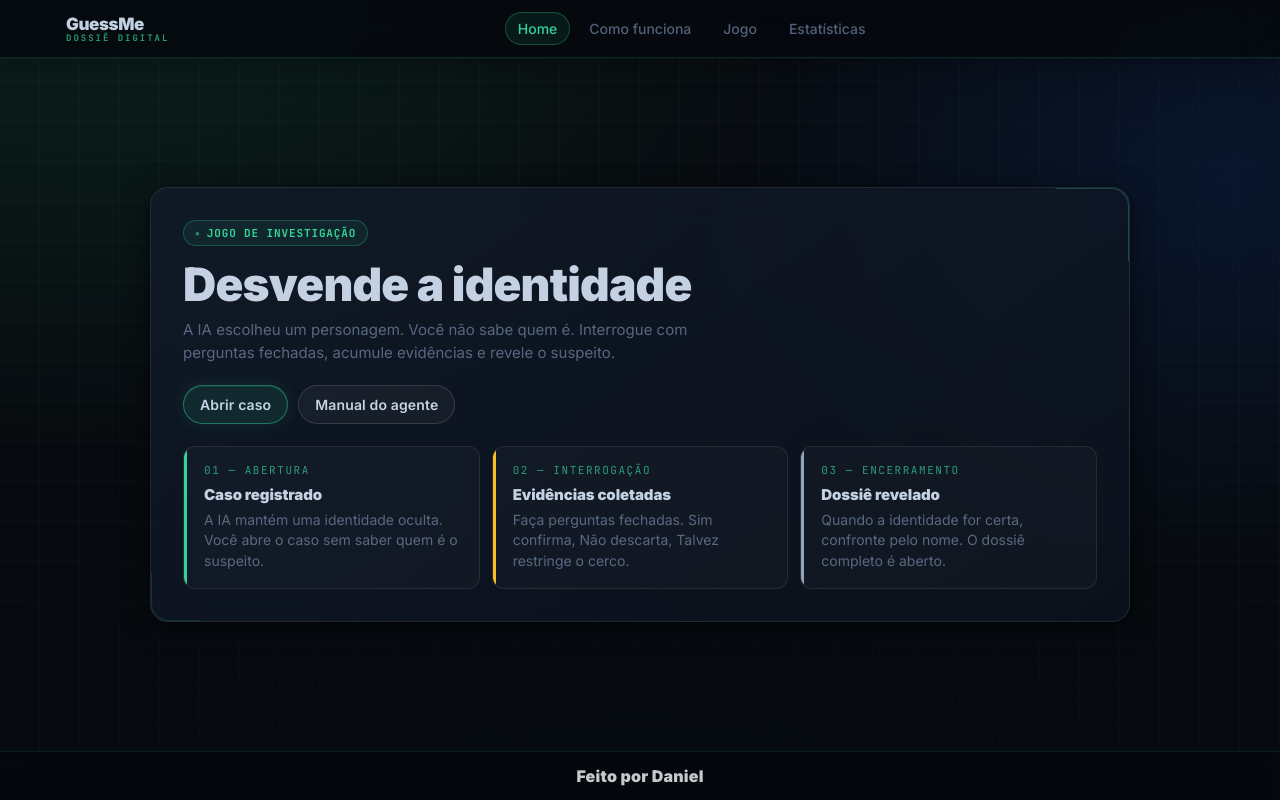
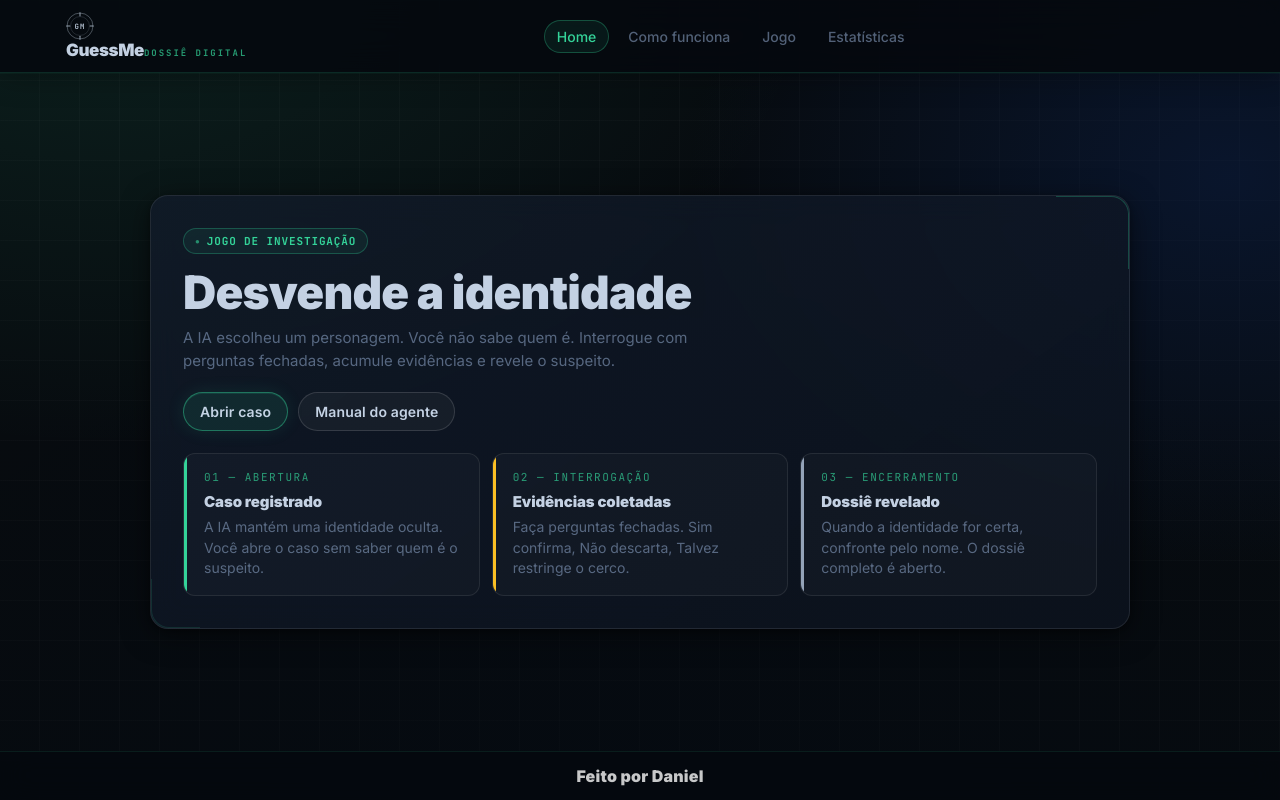
Before and after one commit to Daniel-Macedo-dev/GuessMe, a React (Vite) app in the folder guessme/: page / in a window 1280 px wide. Built offline with nearby package versions, Linux system fonts and the light colour scheme; no server answers.

Commit message:
feat(ui): apply brand mark seal to navbar

```diff
--- a/guessme/src/components/Navbar.tsx
+++ b/guessme/src/components/Navbar.tsx
@@ -1,4 +1,5 @@
 import { Link, useLocation } from "react-router-dom";
+import BrandMark from "./BrandMark";
 
 type Props = {
   onRestart?: () => void;
@@ -12,8 +13,11 @@ export default function Navbar({ onRestart, disabled = false }: Props) {
     <header className="topbar">
       <div className="topbarInner">
         <Link className="brand" to="/">
-          <span className="brandName">GuessMe</span>
-          <span className="brandSub" aria-hidden="true">Dossiê Digital</span>
+          <BrandMark size={28} className="brandMarkIcon" />
+          <span className="brandText">
+            <span className="brandName">GuessMe</span>
+            <span className="brandSub" aria-hidden="true">Dossiê Digital</span>
+          </span>
         </Link>
 
         <nav className="nav">
```
